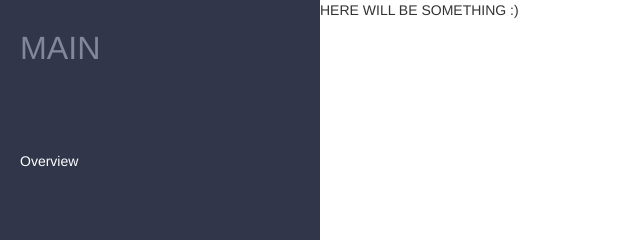
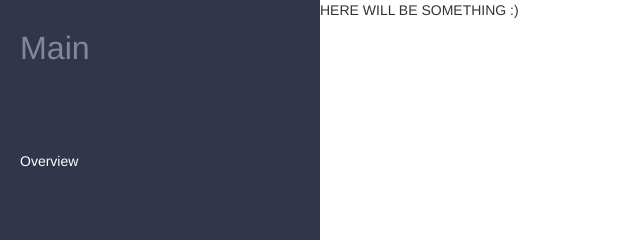
Before and after one commit to kikrasnozhenov/dynamicApp, a website: page public/index.html in a window 1280 px wide. Shown: the top 240 px of the page, 0-640 px from the left. Drawn offline with nearby package versions, Linux system fonts and the light colour scheme; some packages are replaced by stand-ins of ours.

Commit message:
update file
index html

```diff
--- a/public/index.html
+++ b/public/index.html
@@ -14,7 +14,7 @@
   <div class="wrapper">
     <a id="main_nav" href="#/">
       <div class="bar_title">
-        MAIN
+        Main
       </div>
     </a>
     <a href="#/items">
```
